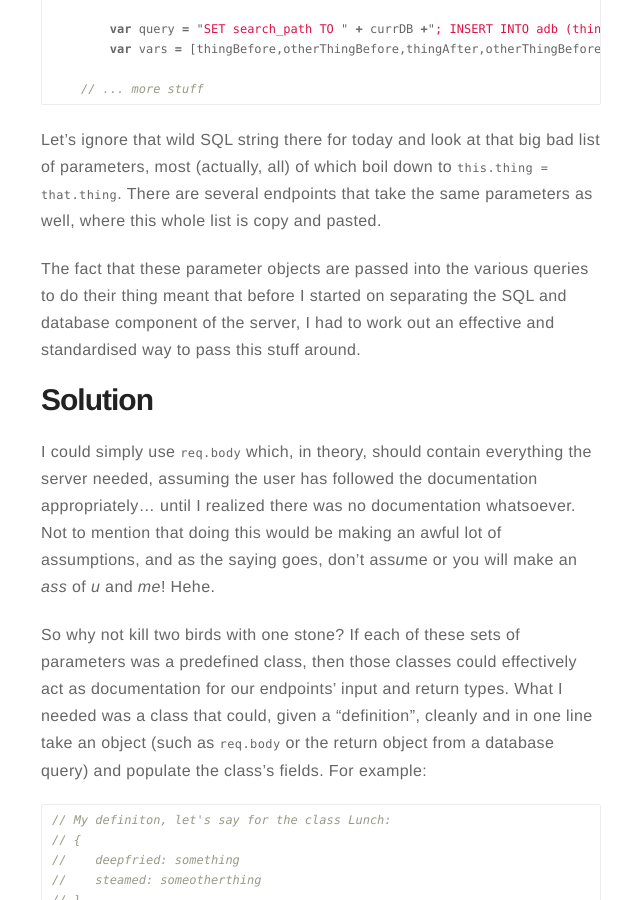
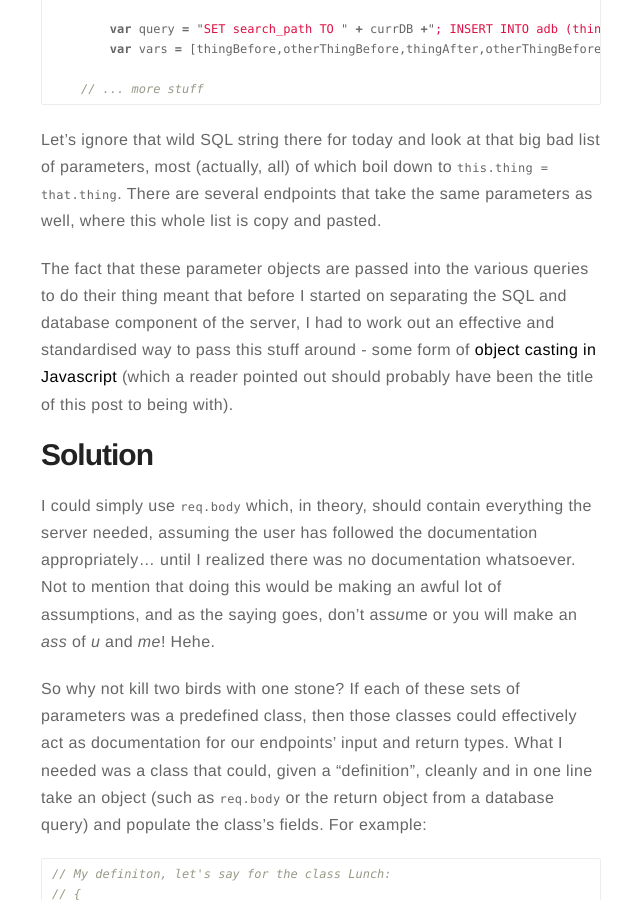
Before and after one commit to bobheadxi/bobheadxi.github.io, a Jekyll site: the page built from _posts/2018-2-1-object-casting-in-javascript.md, in a window 1280 px wide and 900 px high, scrolled down 1491 px. Shown: the whole window, without its empty margins (319-959 px from the left). Built offline with Jekyll 4.4.1, drawn with Linux system fonts in a browser that asks for light colours; emoji names are drawn with the system emoji font; some of the changed text lies outside the part shown.

Commit message:
Rename post, add explanation

````diff
--- a/_posts/2018-2-1-datatypes-in-javascript.md
+++ b/_posts/2018-2-1-object-casting-in-javascript.md
@@ -11,7 +11,7 @@
 star: false
 category: blog
 author: robert
-description: a simple take on datatypes in Javascript
+description: a simple take on polymorphic classes for object casting in Javascript
 ---
 
 Despite my last blog post from way back in 2017, I have not learned any lessons regarding ground beef and continue to eat it on a daily basis. Though I suppose I have changed slightly - I eat more ground pork now, for no real reason other than to make this beauty every day:
@@ -55,7 +55,7 @@
 
 Let's ignore that wild SQL string there for today and look at that big bad list of parameters, most (actually, all) of which boil down to `this.thing = that.thing`. There are several endpoints that take the same parameters as well, where this whole list is copy and pasted.
 
-The fact that these parameter objects are passed into the various queries to do their thing meant that before I started on separating the SQL and database component of the server, I had to work out an effective and standardised way to pass this stuff around.
+The fact that these parameter objects are passed into the various queries to do their thing meant that before I started on separating the SQL and database component of the server, I had to work out an effective and standardised way to pass this stuff around - some form of **object casting in Javascript** (which a reader pointed out should probably have been the title of this post to being with).
 
 # Solution
 
@@ -345,6 +345,20 @@
 };
 ```
 
-And of course I wrote unit tests to make sure `toJSON()` and `fromJSON()` worked as intended, but this post is getting rather long so I'll leave it out. Feel free to get in touch through my email if you have any questions or suggestions about this though! I personally have found this very handy and although I'm sure it could use some changes to improve its flexibility (one thing I'm hoping to look into is implementing some sort of field validations, such as checking if required fields are present) I think this is far better than the original sprawling list of `this.thing = that.thing`.
+**Update**: A reader asked about a line in `renameKeys()` that I think is pretty cool:
+```js
+return { [newKey]: target[key] };
+```
+This allows you to use a string variable, `newKey`, as the name of a key when instantiating a dictionary:
+```js
+const key = 'chicken';
+const object = { [key]: 'wing' };
+expect(object).to.deep.equal({
+    chicken: 'wing'
+})
+```
+Nifty!
+
+Of course, I also wrote unit tests to make sure `toJSON()` and `fromJSON()` worked as intended, but this post is getting rather long so I'll leave it out. Feel free to get in touch through my email if you have any questions or suggestions about this though! I personally have found this very handy and although I'm sure it could use some changes to improve its flexibility (one thing I'm hoping to look into is implementing some sort of field validations, such as checking if required fields are present) I think this is far better than the original sprawling list of `this.thing = that.thing`.
 
 Thanks for reading, and I hope you found this useful!
````
